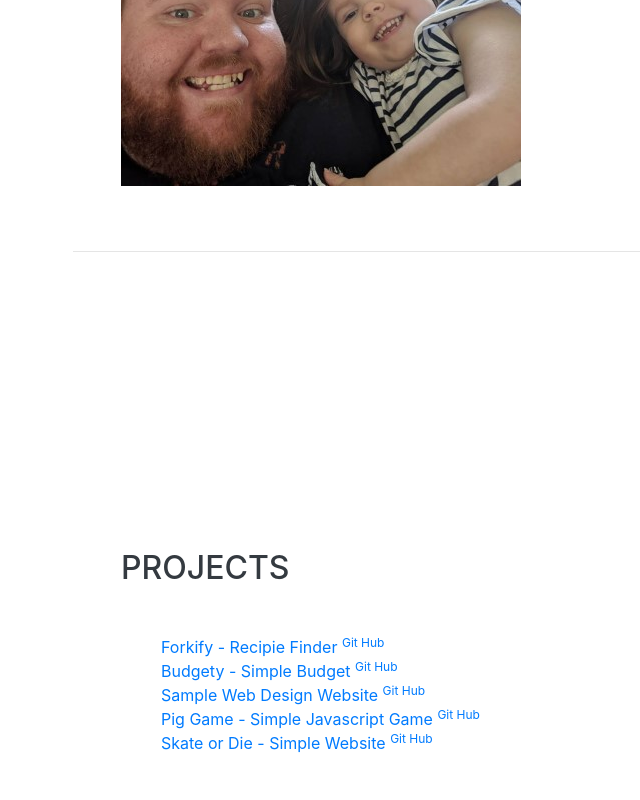
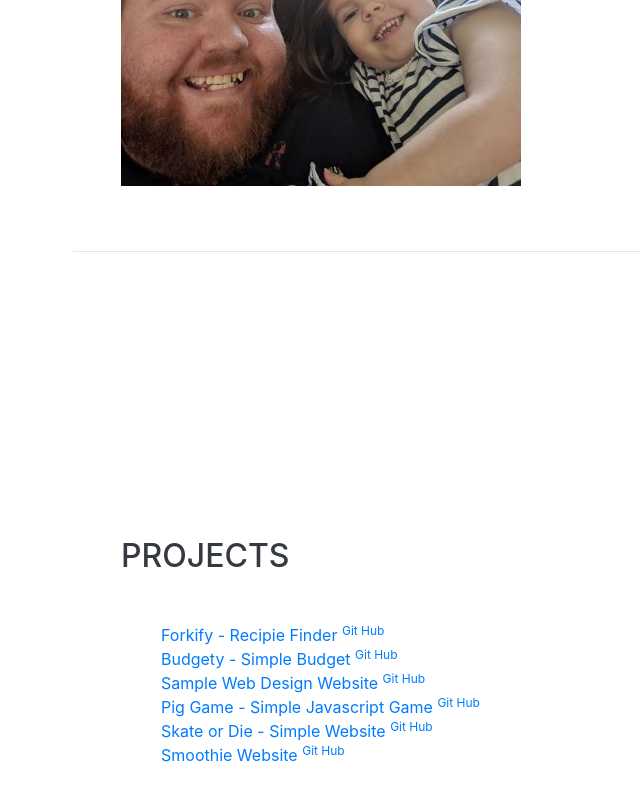
Before and after one commit to Solus90/Solus90.github.io, a website with bundled scripts: page index.html in a window 1280 px wide. Shown: the part 4022-4822 px from the top of the page, without its empty margins (199-839 px from the left). Built offline with nearby package versions, Linux system fonts and the light colour scheme; a web font is replaced by a local one.

Commit message:
Updated Index page with new smoothie website

```diff
--- a/index.html
+++ b/index.html
@@ -276,10 +276,10 @@
                         <!-- <i class="fa-li fa fa-trophy text-warning"></i> -->
                         <a href="https://solus90.github.io/skate-or-die/" target="_blank">Skate or Die - Simple Website</a>
                         <a href="https://github.com/Solus90/skate-or-die" target="_blank"><sup>Git Hub</sup></a></li>
-                    <!-- <li>
-                        <i class="fa-li fa fa-trophy text-warning"></i>
-                        1<sup>st</sup> Place - James Buchanan High School - Hackathon 2006</li>
                     <li>
+                        <a href="https://solus-smoothies.web.app/#/" target="_blank">Smoothie Website</a>
+                        <a href="https://github.com/Solus90/vue-solus-smoothies" target="_blank"><sup>Git Hub</sup></a></li>
+                    <!--<li>
                         <i class="fa-li fa fa-trophy text-warning"></i>
                         3<sup>rd</sup> Place - James Buchanan High School - Hackathon 2005</li> -->
                 </ul>
```
